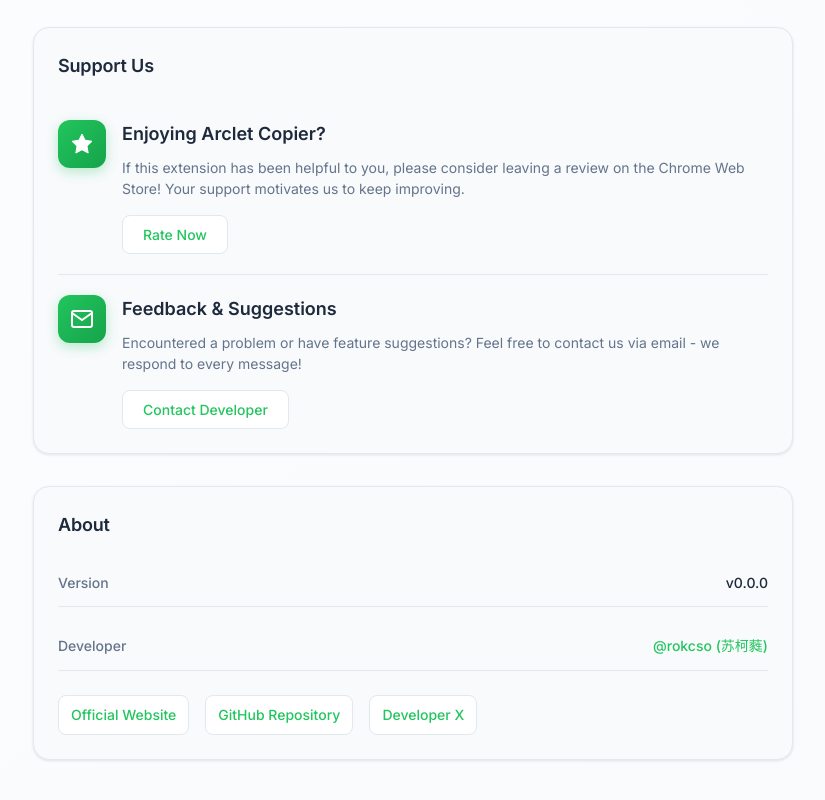
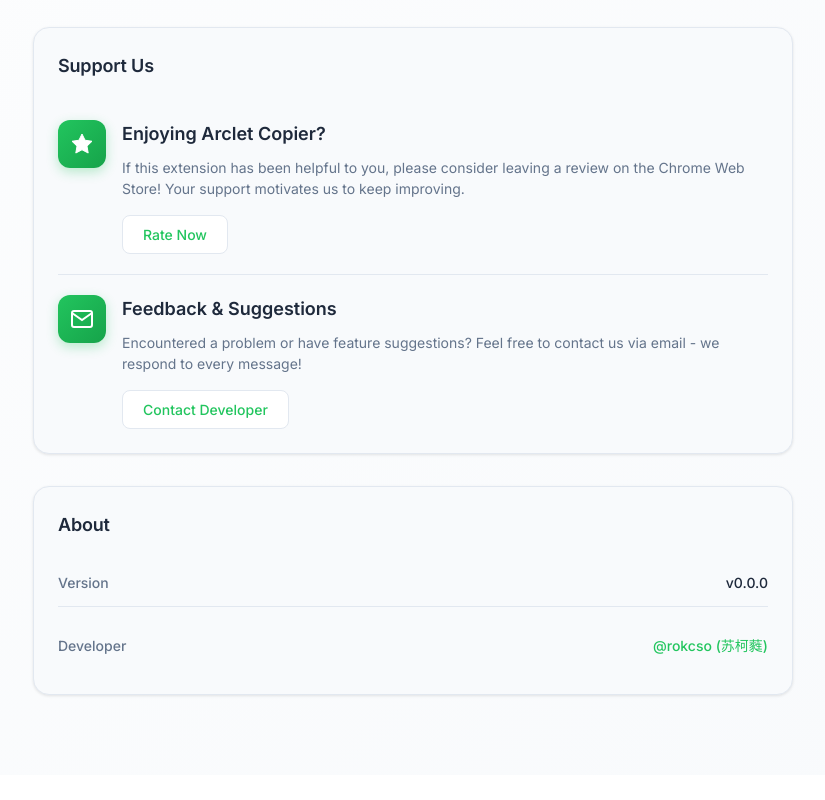
Before and after one commit to rokcso/arclet-copier, a website with bundled scripts: page options/options.html in a window 1280 px wide. Shown: the part 1772-2572 px from the top of the page, without its empty margins (227-1052 px from the left). After the commit the page ends 2547 px from the top, so only its background shows below. Built offline with nearby package versions, Linux system fonts and the light colour scheme; some packages are replaced by stand-ins of ours.

Commit message:
Remove developer contact links from all locales
Cleaned up unused localization keys for officialWebsite, githubRepo, and
developerTwitter that were removed from the options page.

```diff
--- a/_locales/en/messages.json
+++ b/_locales/en/messages.json
@@ -267,15 +267,6 @@
   },
   "developer": {
     "message": "Developer"
-  },
-  "officialWebsite": {
-    "message": "Official Website"
-  },
-  "githubRepo": {
-    "message": "GitHub Repository"
-  },
-  "developerTwitter": {
-    "message": "Developer X"
   },
   "supportSection": {
     "message": "Support Us"
--- a/options/options.html
+++ b/options/options.html
@@ -857,32 +857,6 @@
                                 >@rokcso (苏柯蕤)</a
                             >
                         </div>
-                        <div class="about-links">
-                            <a
-                                href="https://arcletcopier.com/"
-                                target="_blank"
-                                class="about-link"
-                                data-i18n="officialWebsite"
-                            >
-                                官方网站
-                            </a>
-                            <a
-                                href="https://github.com/rokcso/arclet-copier"
-                                target="_blank"
-                                class="about-link"
-                                data-i18n="githubRepo"
-                            >
-                                GitHub 仓库
-                            </a>
-                            <a
-                                href="https://x.com/rokcso"
-                                target="_blank"
-                                class="about-link"
-                                data-i18n="developerTwitter"
-                            >
-                                开发者 X
-                            </a>
-                        </div>
                     </div>
                 </div>
             </div>
```
Also changed, not shown: _locales/de/messages.json (+0 -20 lines), _locales/es/messages.json (+0 -20 lines), _locales/fr/messages.json (+0 -20 lines), _locales/ja/messages.json (+0 -20 lines), _locales/ko/messages.json (+0 -21 lines), _locales/pt/messages.json (+0 -20 lines), _locales/ru/messages.json (+0 -20 lines), _locales/zh_CN/messages.json (+0 -9 lines), _locales/zh_TW/messages.json (+0 -18 lines).
